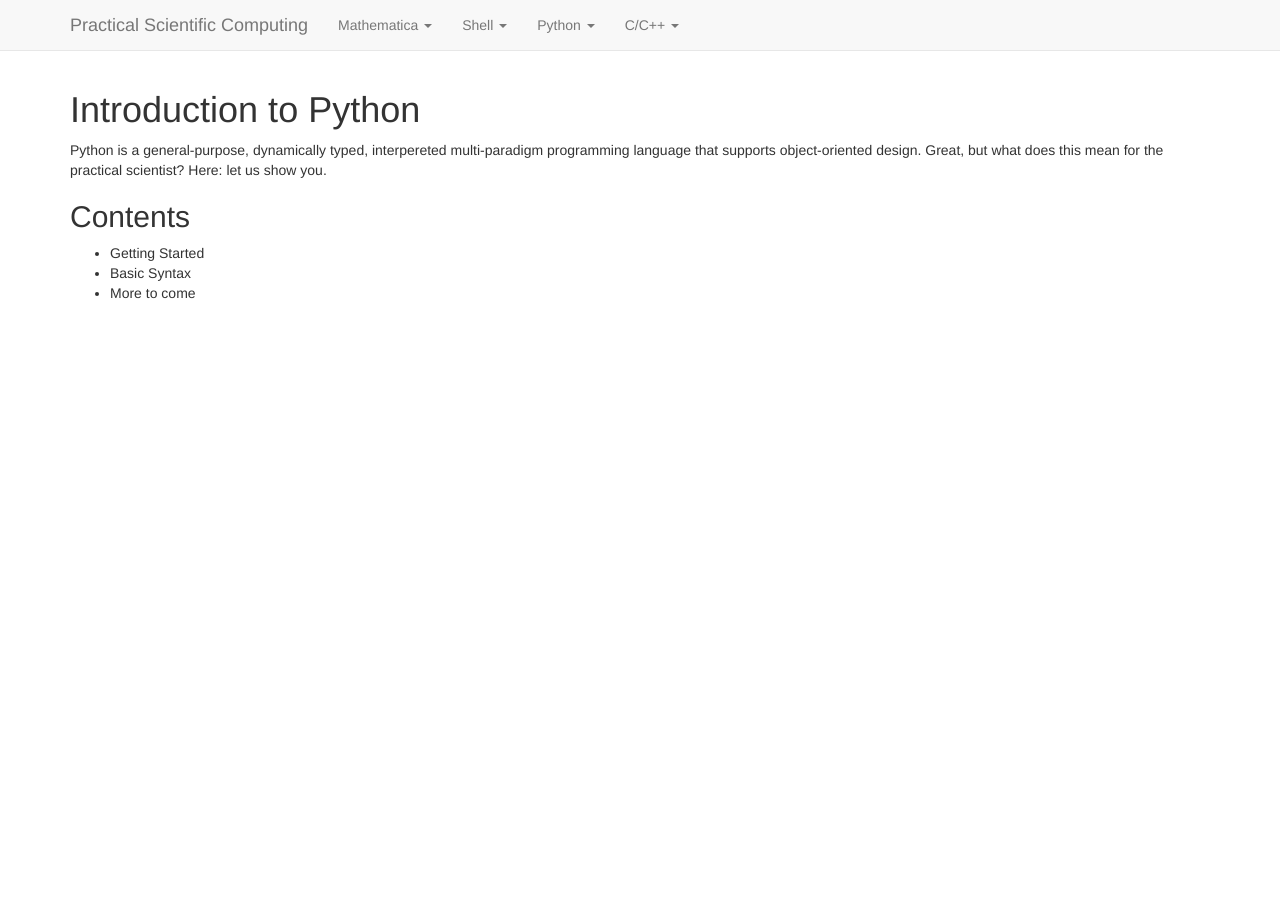
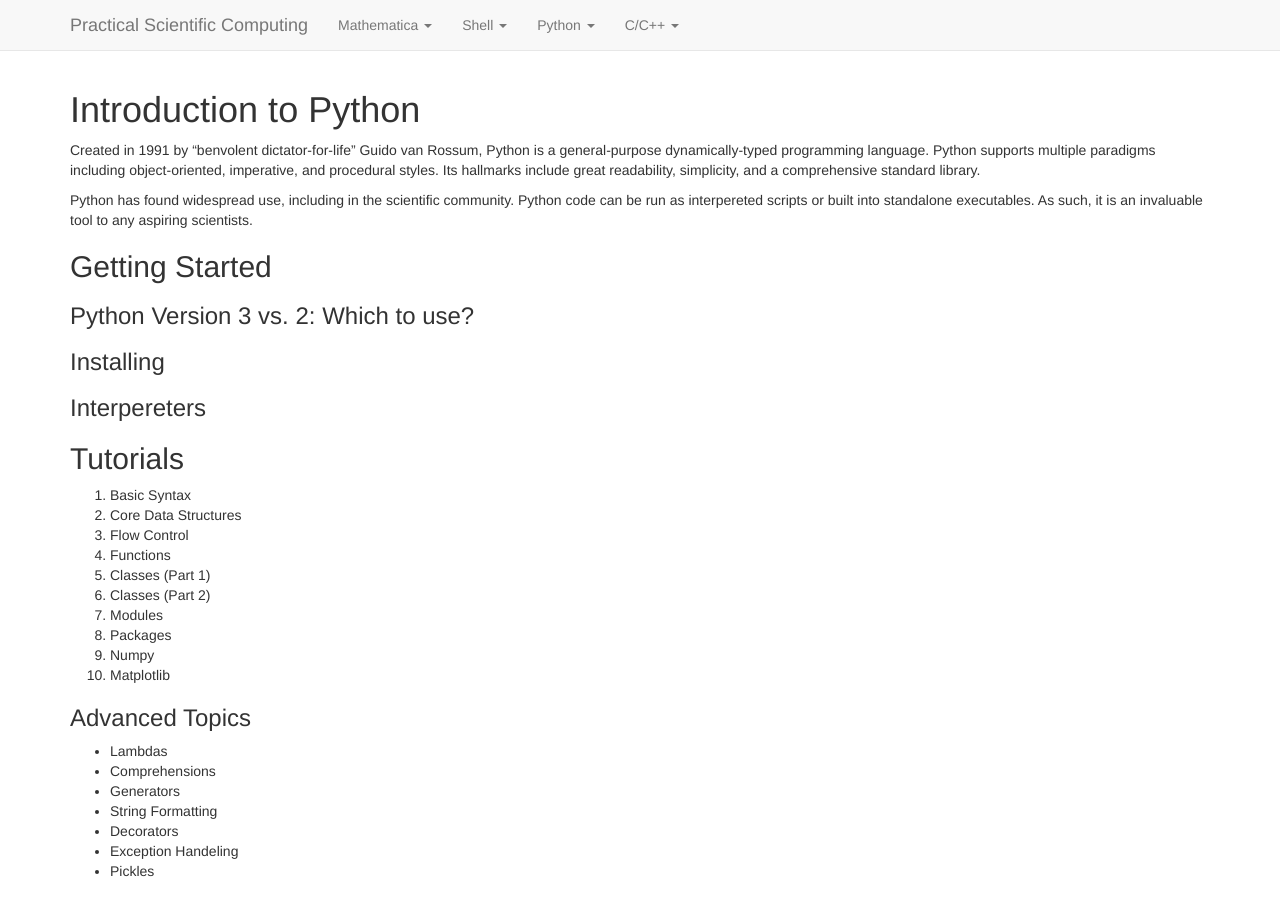
Before and after one commit to practical-scientific-computing/practical-scientific-computing.github.io, a Jekyll site: the page built from python-00-intro.md, in a window 1280 px wide and 1400 px high. Shown: the top 916 px of the window. Built offline with Jekyll 4.4.1, drawn with Linux system fonts in a browser that asks for light colours; nearby versions of some CDN libraries; Markdown is read by kramdown in place of the engine named in the settings.

Commit message:
Updated python home page content.

```diff
--- a/python-00-intro.md
+++ b/python-00-intro.md
@@ -4,15 +4,46 @@ layout: default
 group: Python
 ---
 
-Introduction to Python
-======================
+# Introduction to Python
 
-Python is a general-purpose, dynamically typed, interpereted multi-paradigm
-programming language that supports object-oriented design. Great, but what does
-this mean for the practical scientist? Here: let us show you.
+Created in 1991 by "benvolent dictator-for-life" Guido van Rossum, Python is a
+general-purpose dynamically-typed programming language. Python supports multiple
+paradigms including object-oriented, imperative, and procedural styles. Its
+hallmarks include great readability, simplicity, and a comprehensive standard
+library.
 
-## Contents
+Python has found widespread use, including in the scientific community.
+Python code can be run as interpereted scripts or built into standalone
+executables. As such, it is an invaluable tool to any aspiring scientists.
 
- * Getting Started
- * Basic Syntax
- * More to come
+## Getting Started
+
+### Python Version 3 vs. 2: Which to use?
+
+### Installing
+
+### Interpereters
+
+
+## Tutorials
+
+ 1. Basic Syntax
+ 1. Core Data Structures
+ 1. Flow Control
+ 1. Functions
+ 1. Classes (Part 1)
+ 1. Classes (Part 2)
+ 1. Modules
+ 1. Packages
+ 1. Numpy
+ 1. Matplotlib
+
+### Advanced Topics
+
+ * Lambdas
+ * Comprehensions
+ * Generators
+ * String Formatting
+ * Decorators
+ * Exception Handeling
+ * Pickles
```
